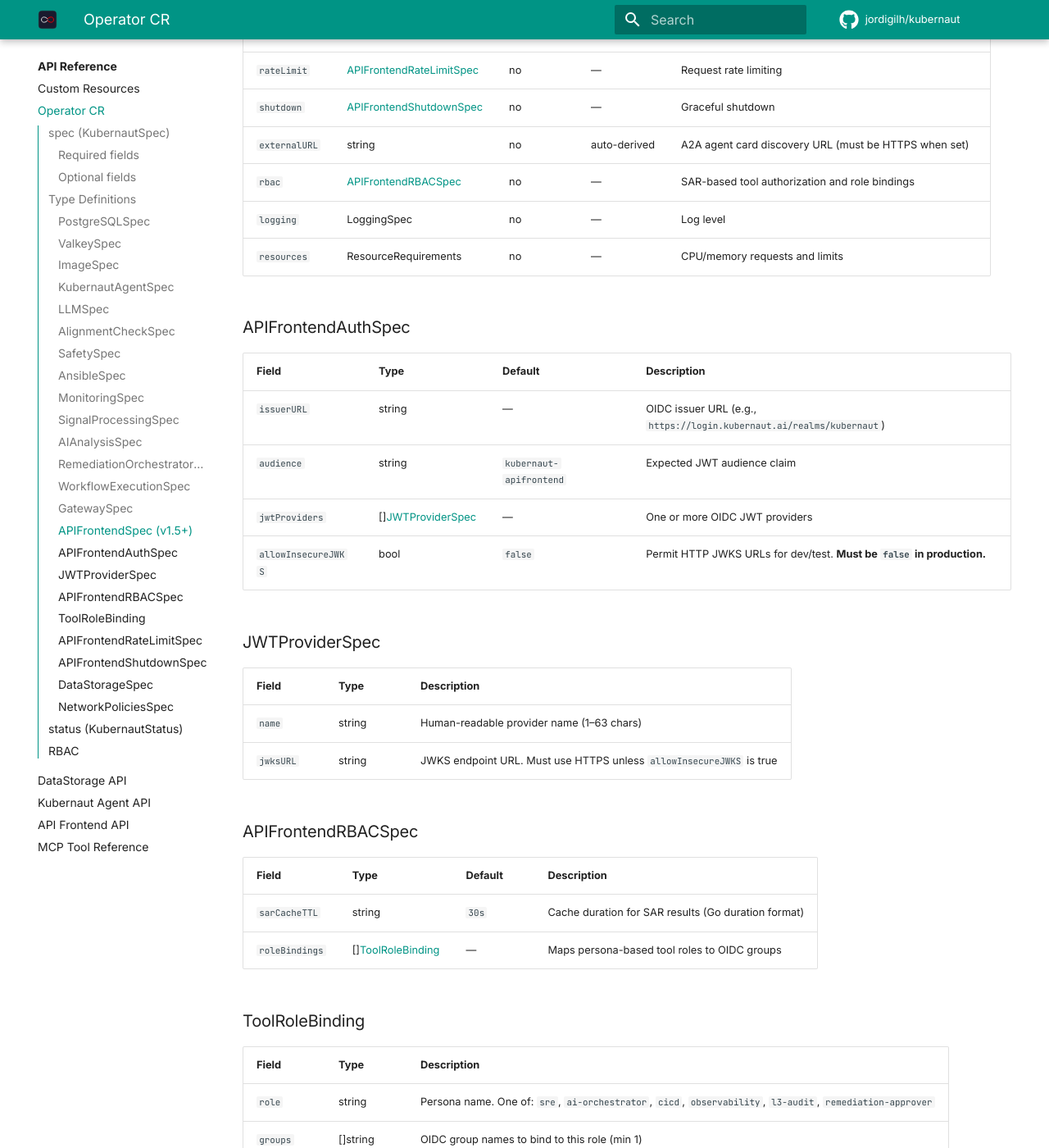
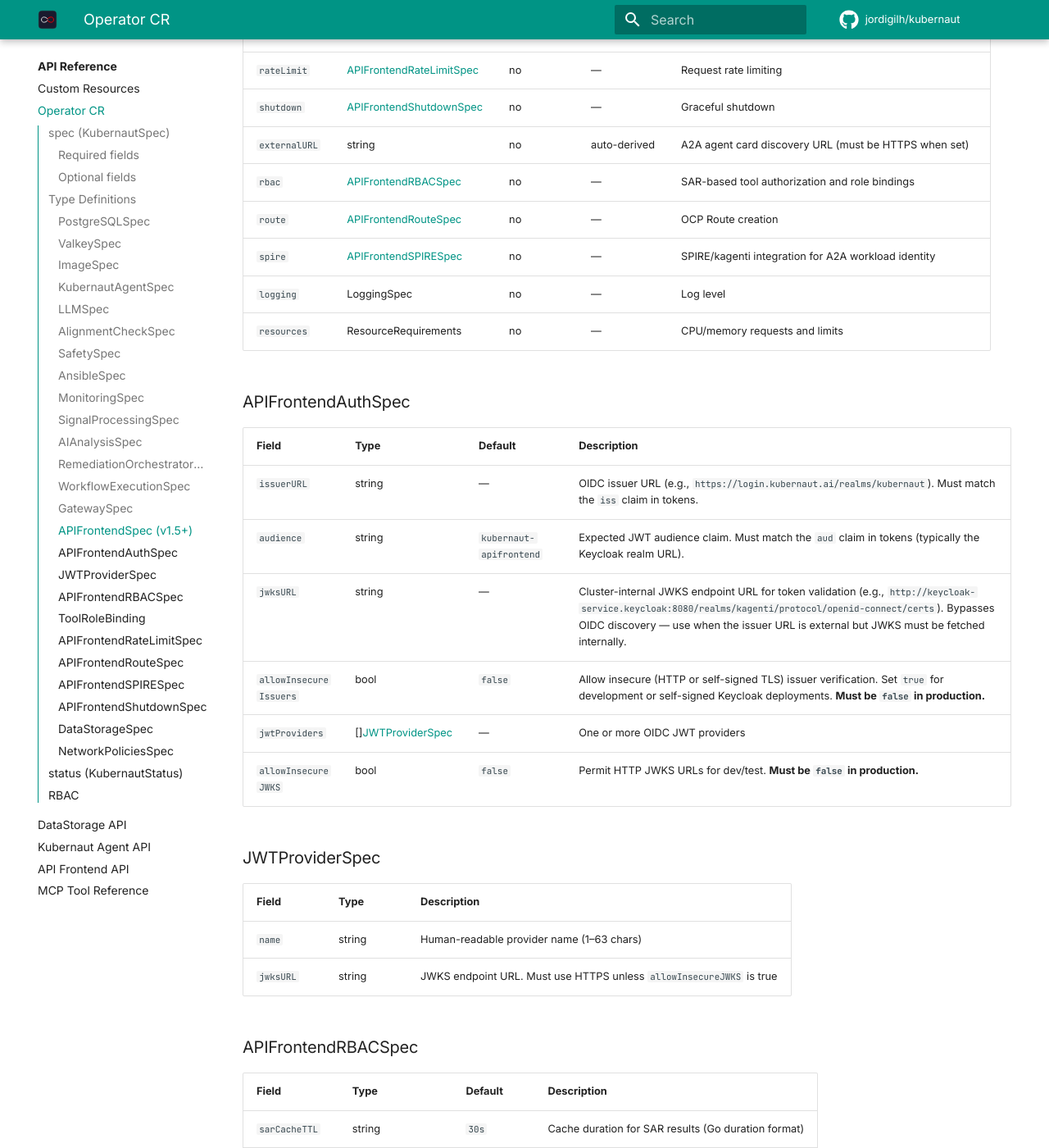
Before and after one commit to jordigilh/kubernaut-docs, an MkDocs documentation site: the page built from docs/api-reference/operator-cr.md, in a window 1280 px wide and 1400 px high, scrolled down 7424 px. Shown: the whole window at 82% size. Built offline with MkDocs 1.6.1 and Material for MkDocs 9.7.7, drawn with Linux system fonts in a browser that asks for light colours; comment, search, counter and statistics services are not loaded; the version menu is left out; some of the changed text lies outside the part shown.

Commit message:
docs: add jwksURL, allowInsecureIssuers, SPIRE, route, and toolCallsPerMinute to operator CR reference
Document new API Frontend CR fields: jwksURL for cluster-internal JWKS
endpoint, allowInsecureIssuers for self-signed Keycloak, SPIRE/kagenti
integration spec, OCP Route spec, and toolCallsPerMinute rate limit
parameter.

Co-authored-by: Cursor <cursoragent@cursor.com>

```diff
--- a/docs/api-reference/operator-cr.md
+++ b/docs/api-reference/operator-cr.md
@@ -201,6 +201,8 @@ The `Kubernaut` custom resource (`kubernaut.ai/v1alpha1`) is the single deployme
 | `shutdown` | [APIFrontendShutdownSpec](#apifrontendshutdownspec) | no | — | Graceful shutdown |
 | `externalURL` | string | no | auto-derived | A2A agent card discovery URL (must be HTTPS when set) |
 | `rbac` | [APIFrontendRBACSpec](#apifrontendrbacspec) | no | — | SAR-based tool authorization and role bindings |
+| `route` | [APIFrontendRouteSpec](#apifrontendroutespec) | no | — | OCP Route creation |
+| `spire` | [APIFrontendSPIRESpec](#apifrontendspirespec) | no | — | SPIRE/kagenti integration for A2A workload identity |
 | `logging` | LoggingSpec | no | — | Log level |
 | `resources` | ResourceRequirements | no | — | CPU/memory requests and limits |
 
@@ -208,8 +210,10 @@ The `Kubernaut` custom resource (`kubernaut.ai/v1alpha1`) is the single deployme
 
 | Field | Type | Default | Description |
 |---|---|---|---|
-| `issuerURL` | string | — | OIDC issuer URL (e.g., `https://login.kubernaut.ai/realms/kubernaut`) |
-| `audience` | string | `kubernaut-apifrontend` | Expected JWT audience claim |
+| `issuerURL` | string | — | OIDC issuer URL (e.g., `https://login.kubernaut.ai/realms/kubernaut`). Must match the `iss` claim in tokens. |
+| `audience` | string | `kubernaut-apifrontend` | Expected JWT audience claim. Must match the `aud` claim in tokens (typically the Keycloak realm URL). |
+| `jwksURL` | string | — | Cluster-internal JWKS endpoint URL for token validation (e.g., `http://keycloak-service.keycloak:8080/realms/kagenti/protocol/openid-connect/certs`). Bypasses OIDC discovery — use when the issuer URL is external but JWKS must be fetched internally. |
+| `allowInsecureIssuers` | bool | `false` | Allow insecure (HTTP or self-signed TLS) issuer verification. Set `true` for development or self-signed Keycloak deployments. **Must be `false` in production.** |
 | `jwtProviders` | [][JWTProviderSpec](#jwtproviderspec) | — | One or more OIDC JWT providers |
 | `allowInsecureJWKS` | bool | `false` | Permit HTTP JWKS URLs for dev/test. **Must be `false` in production.** |
 
@@ -259,7 +263,22 @@ spec:
 |---|---|---|---|
 | `ipRequestsPerSec` | *int | `50` | Per-IP requests per second |
 | `userRequestsPerSec` | *int | `20` | Per-user requests per second |
+| `toolCallsPerMinute` | *int | `60` | Maximum tool calls per user per minute |
 | `maxConcurrentSessions` | *int | `100` | Maximum concurrent MCP/A2A sessions |
+
+### APIFrontendRouteSpec {: #apifrontendroutespec }
+
+| Field | Type | Default | Description |
+|---|---|---|---|
+| `enabled` | *bool | `false` | Create an OCP Route for the API Frontend |
+| `hostname` | string | — | Custom route hostname. When empty, OCP derives the hostname from the route name and cluster ingress domain. |
+
+### APIFrontendSPIRESpec {: #apifrontendspirespec }
+
+| Field | Type | Default | Description |
+|---|---|---|---|
+| `enabled` | bool | `false` | Enable SPIRE integration via kagenti. When `true`, the operator labels the namespace with `kagenti-enabled=true` and creates an `AgentRuntime` CR. |
+| `className` | string | — | SPIRE class name provisioned by kagenti (e.g., `zero-trust-workload-identity-manager-spire`). Must match the `SPIREClusterConfig` deployed by kagenti. |
 
 ### APIFrontendShutdownSpec {: #apifrontendshutdownspec }
 
```
